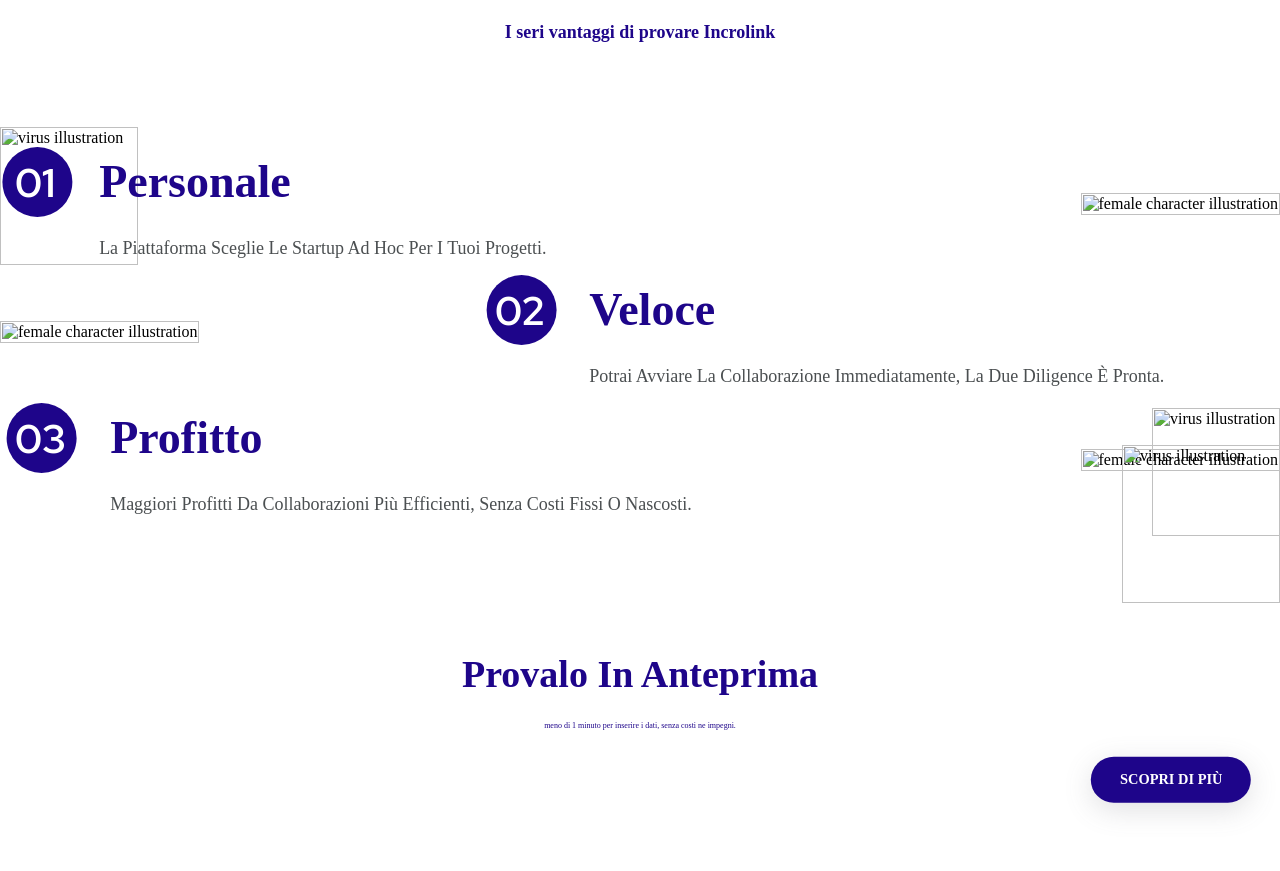
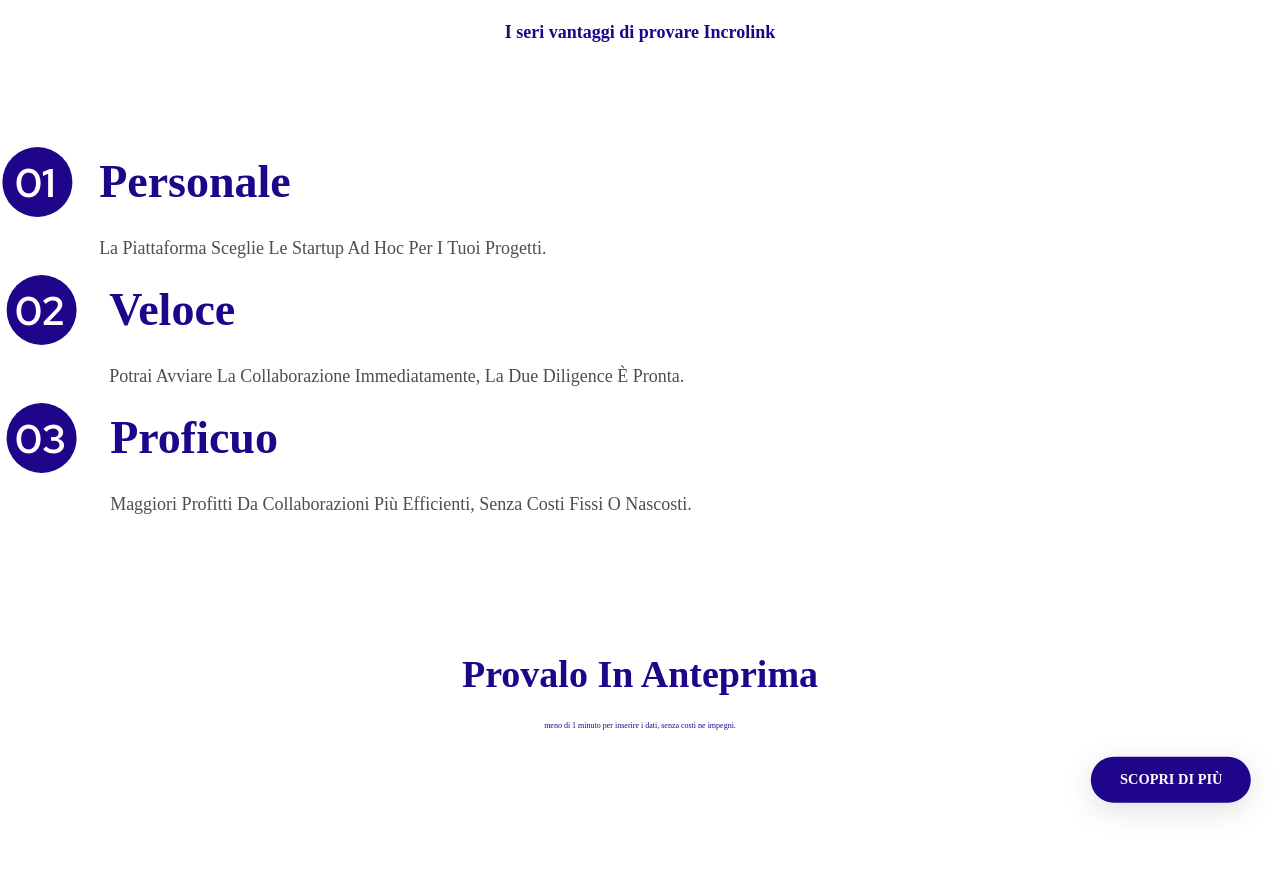
Before and after one commit to amanquant/incrolink, a plain HTML site: page index.html in a window 1280 px wide. Shown: the part 3620-4491 px from the top of the page. Drawn offline with Linux system fonts and the light colour scheme.

Commit message:
todo_contents_update.html

```diff
--- a/index.html
+++ b/index.html
@@ -138,15 +138,6 @@
     <!-- Todo -->
     <section id="todo" class="pt">
       <div class="container">
-        <div class="todo__dec-1">
-          <img src="./img/todo-dec-l.png" alt="virus illustration" />
-        </div>
-        <div class="todo__dec-2">
-          <img src="./img/todo-dec-rs.png" alt="virus illustration" />
-        </div>
-        <div class="todo__dec-3">
-          <img src="./img/todo-dec-rb.png" alt="virus illustration" />
-        </div>
         <div class="wrapper">
           <div class="section__heading">
             <h3 class="section__title">I seri vantaggi di provare Incrolink</h3>
@@ -165,12 +156,6 @@
                   </div>
                 </span>
               </div>
-              <div class="todo__step-img">
-                <img
-                  src="./img/todo-img-1.png"
-                  alt="female character illustration"
-                />
-              </div>
             </div>
             <!-- step 2 -->
             <div class="todo__step">
@@ -185,12 +170,6 @@
                   </div>
                 </span>
               </div>
-              <div class="todo__step-img">
-                <img
-                  src="./img/todo-img-2.png"
-                  alt="female character illustration"
-                />
-              </div>
             </div>
             <!-- step 3 -->
             <div class="todo__step">
@@ -198,18 +177,12 @@
                 <span
                   >03
                   <div class="ml">
-                    <h5>Profitto</h5>
+                    <h5>Proficuo</h5>
                     <p>
                       Maggiori profitti da collaborazioni più efficienti, senza costi fissi o nascosti.
                     </p>
                   </div></span
                 >
-              </div>
-              <div class="todo__step-img">
-                <img
-                  src="./img/todo-img-3.png"
-                  alt="female character illustration"
-                />
               </div>
             </div>
           </div>
```
